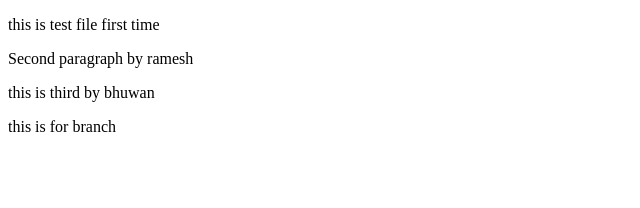
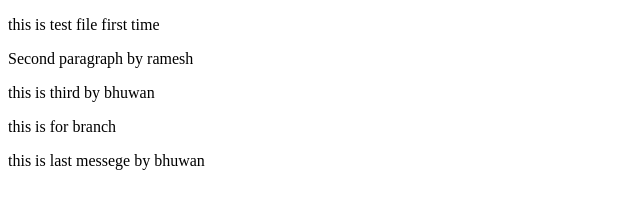
Before and after one commit to bhuwanpandeya/git_practice, a plain HTML site: page html files/index.html in a window 1280 px wide. Shown: the whole page, without its empty margins (0-640 px from the left). Drawn offline with Linux system fonts and the light colour scheme.

Commit message:
final comiit

```diff
--- a/html files/index.html
+++ b/html files/index.html
@@ -9,6 +9,8 @@
 <p>Second paragraph by ramesh</p>
 <p> this is third by bhuwan</p>
 <p>this is for branch</p>
+this is last messege by bhuwan
+
 
 
 </body>
```
